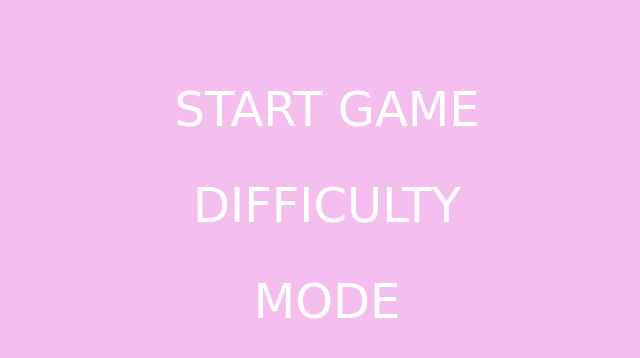
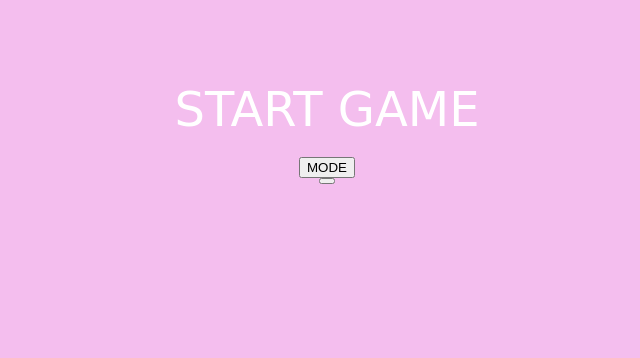
Before and after one commit to yeetzpxoci/rnd-project, a website built with webpack: page dist/index.html in a window 1280 px wide. Shown: the part 248-606 px from the top of the page, without its empty margins (313-953 px from the left). Built offline with nearby package versions, Linux system fonts and the light colour scheme; a web font is replaced by a local one.

Commit message:
added render game functions

```diff
--- a/src/index.js
+++ b/src/index.js
@@ -5,6 +5,7 @@ import { game } from './gameLogic.js'
 const dom = DOM();
 const newGame = game();
 
+dom.renderStartPage();
 newGame.startGame(1000);
 
 document.getElementById('start-button').addEventListener('click', dom.resetPage);
```
Also changed, not shown: dist/index.html.
